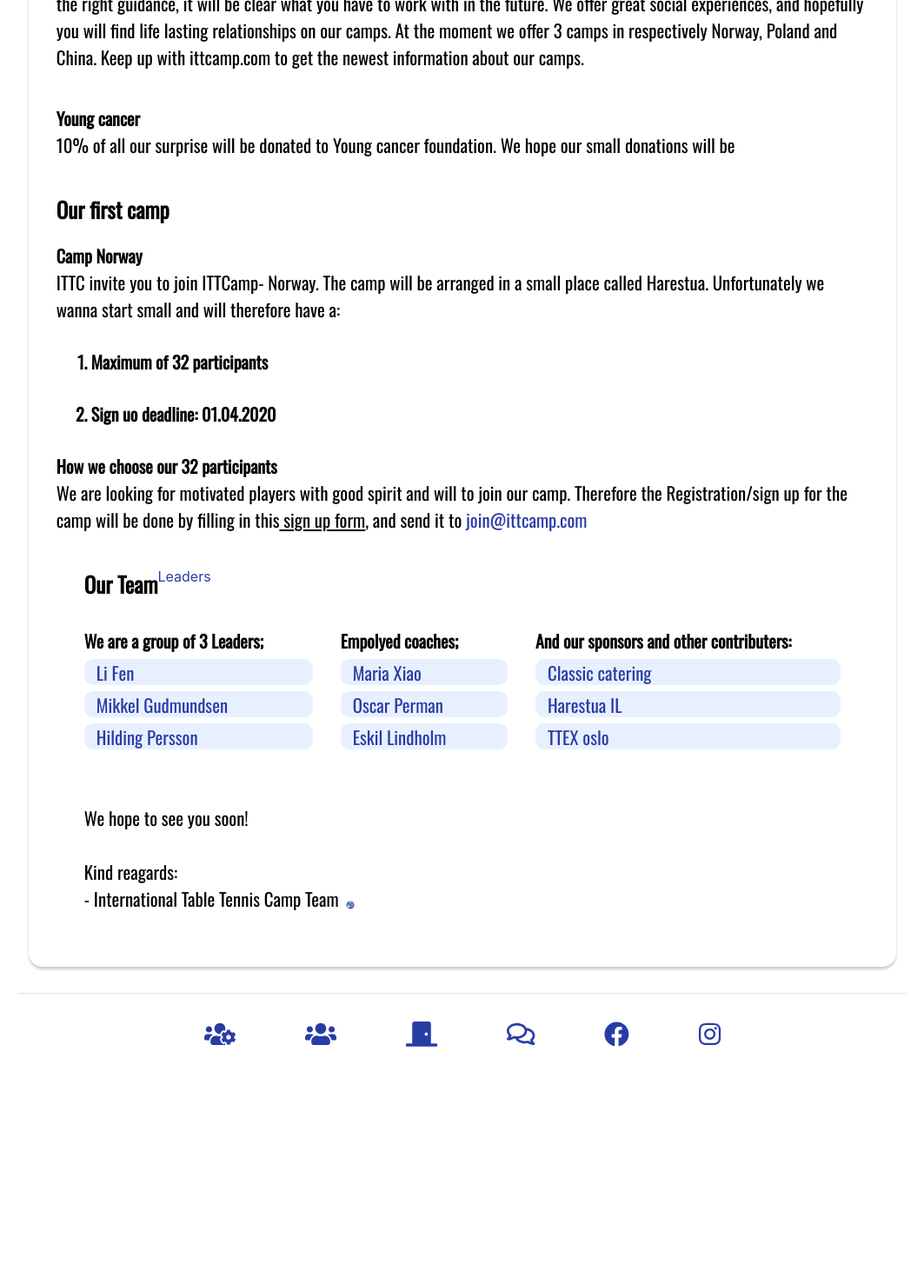
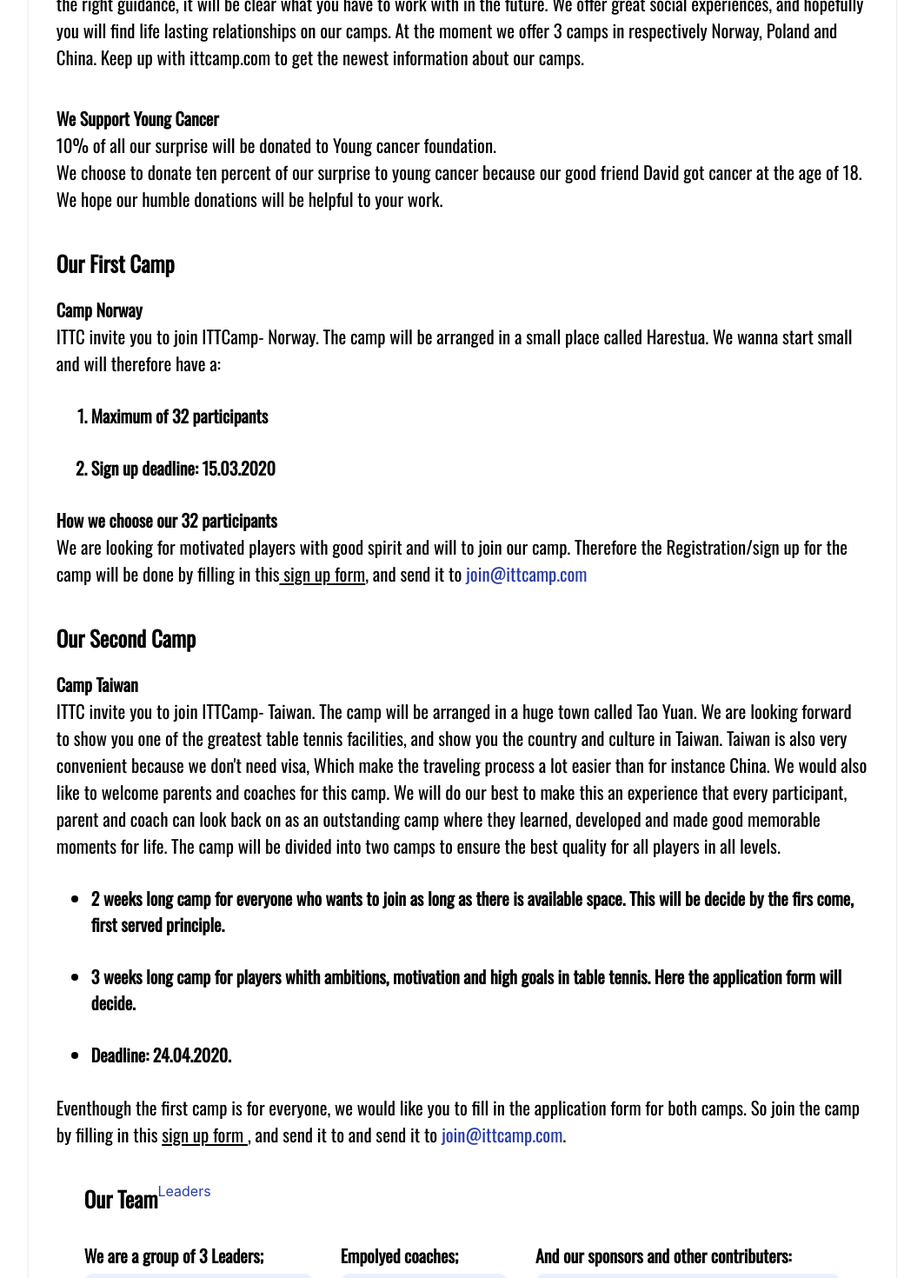
Before and after one commit to mikkelgud/InternationalTableTennisCamp, a React (Create React App) app: page /plan in a window 1280 px wide. Shown: the part 620-2090 px from the top of the page at 87% size, without its empty margins (108-1171 px from the left). Before the commit the page ends 1856 px from the top, so only its background shows below. Built offline with nearby package versions, Linux system fonts and the light colour scheme.

Commit message:
Added text to about us, and changed the footer styling

```diff
--- a/src/components/Footer.js
+++ b/src/components/Footer.js
@@ -1,6 +1,5 @@
 import React, {useState} from 'react';
 import styled from 'styled-components';
-import { StyledATagLink } from '../styleguides/StyledATagLink';
 import { withRouter } from "react-router-dom";
 import { FontAwesomeIcon } from '@fortawesome/react-fontawesome';
 
@@ -14,41 +13,35 @@ justify-content: center;
 `;
 
 const FooterStyleDivWrapper = styled.footer`
-align-items: space-between;
-justify-content: center;
+align-items: center;
+justify-content: space-between;
 position: relative;
-padding: 8px 40px;
+padding: 1rem;
 width: 80%;
 border-top: 1px solid #e1e4e8;
-margin-top: 20px;
+margin: 3rem 0;
 `;
 
 const Wrapper = styled.div`
-display: grid;
-grid-gap: 5rem;
+
+display: flex;
 align-items: center;
-justify-content: center;
-grid-template-columns: auto auto auto auto auto auto;
-position: absoulte;
-margin: 1.3rem;
-
-@media (max-width: 827px){
-    grid-template-columns: auto auto;
-grid-gap: 7rem;
-
-}
-
+justify-content: space-between;
+flex-wrap: wrap;
+width: 80%;
+margin: 1rem;
 `;
 
-const StyledIcon = styled.h1`
-margin: 0;
-font-size: 1.8rem;
-position: absoulte;
-
-&:hover{
-    font-size: 2.6rem;
-    margin: -0.5rem;
-}
+const StyledIcon = styled.a`
+text-decoration: none;
+  color:  black;
+  cursor: pointer;
+  font-size: 2rem;
+  position: absolute;
+  &:hover{
+    color: #283ca6;
+    font-size: 2.2rem;;
+  }
 `;
 
 
@@ -71,57 +64,45 @@ function Footer(props) {
             <FooterStyleDivWrapper>
                 <Wrapper>
                     <div>
-                        <StyledIcon>
-                            <StyledATagLink
+                        <StyledIcon
                                 onClick={() => { props.history.push("/aboutus"); }}>
                                 <FontAwesomeIcon icon="users-cog"/>
-                            </StyledATagLink>
                         </StyledIcon>
                     </div>
                     <div>
-                        <StyledIcon>
-                            <StyledATagLink
+                        <StyledIcon
                                 onClick={() => { props.history.push("/leaders"); }}>
                                 <FontAwesomeIcon icon="users"/>
-                                 </StyledATagLink>
                         </StyledIcon>
                     </div>
                     <div>
-                        <StyledIcon>
-                            <StyledATagLink
+                        <StyledIcon
                             onMouseEnter={()=> signUpItemOnHoverEffectToggle()}
                             onMouseLeave={()=> signUpItemOnHoverEffectToggle()}
                             href="mailto: join@ittcamp.com"
                                 onClick={() => { props.history.push("/signup") }} >
                                 <FontAwesomeIcon  icon={signUpIconState}/>
-                                </StyledATagLink>
                         </StyledIcon>
                     </div>
                     <div>
-                        < StyledIcon>
-                            <StyledATagLink
+                        < StyledIcon
                                 href="mailto: contactus@ittcamp.com" >
                                 <FontAwesomeIcon icon={["far","comments"]}/>
-                                </StyledATagLink>
                         </ StyledIcon>
                     </div>
                     <div>
-                        <StyledIcon>
-                            <StyledATagLink
+                        <StyledIcon
                                 target="blank"
                                 onClick={() => alert("Our facebook account is yet under development. Thank you for your interest :)")}>
-                                <FontAwesomeIcon icon={["fab", "facebook"]} />
-                            </StyledATagLink>
+                                <FontAwesomeIcon alt="facebook" icon={["fab", "facebook"]} />
                         </StyledIcon>
                     </div>
                     <div>
-                        <StyledATagLink
+                        <StyledIcon
                             target="blank"
                             href="https://www.instagram.com/ittcamp">
-                            <StyledIcon>
                                 <FontAwesomeIcon icon={["fab", "instagram"]} />
-                            </StyledIcon>
-                        </StyledATagLink>
+                        </StyledIcon>
                     </div>
                 </Wrapper>
             </FooterStyleDivWrapper>
--- a/src/components/camps/norwayCamp/NorwaySchedule.js
+++ b/src/components/camps/norwayCamp/NorwaySchedule.js
@@ -37,7 +37,7 @@ export default function Schedule(props) {
                 </StyledText>
                 <br/>
             </StyledText>
-            <StyledH3>Day 1 Tuesday 07.04.2020 -Welcome to Harestua</StyledH3>
+            <StyledH3>Day 1 Tuesday 07.04.2020 -Welcome to Harestua, Focus: basic footwork</StyledH3>
             <StyledText>
                 15.00-17.00- Arrival- Instalation and welcome to International Table Tennis Camp Norway. <br/>
                 17.00-18.00 Light food will be served<br/>
@@ -61,7 +61,7 @@ export default function Schedule(props) {
             21.00-21-45-  Let the games begin  <br/>
             22:00- In bed, no phones 22:30 totaly quiet <br/><br/>
             </StyledText>
-            <StyledH3>Day 3 - You just got served, did you receive? Focus: Tactics</StyledH3>
+            <StyledH3>Day 3 - You just got served, did you receive? Focus: Serv, Tactics and attitude</StyledH3>
             <StyledText>
             07.00- The show must go on, wake up.<br/>
             07.20-  Gathering, be ready to go outside.<br/>
@@ -82,9 +82,11 @@ export default function Schedule(props) {
                 07.30- Wake up<br/>
                 07.45- Let's get outside for some fresh air again<br/>
                 08.20- Breakfast<br/>
-                09.00-11.30 last practice <br/>
-                12.00- 13.30 lunch, clean up and Sum up.<br/>
-                14.00-17.00 Thanks for now, time to go home. (Pick ups and travels home)<br/>
+                09.00-11.30 some Repetition with match-realated exercises<br/>
+                12.00- 13.30 lunch, clean up.<br/>
+                14.30- 17:00 some team matches at the end <br/>
+                17.00-18.00 sum up of the camp <br/>
+                18.00-20.00 Thanks for now, hope to see you again in Taiwan :). (Pick ups and home-travels)<br/>
             </StyledText>
         </StyledDiv>
     )
--- a/src/components/generalnfoPages/AboutUs.js
+++ b/src/components/generalnfoPages/AboutUs.js
@@ -93,27 +93,29 @@ export default function AboutUs(props) {
         </StyledText>
         <br />
         <br />
-        <StyledH3>Young cancer</StyledH3>
+        <StyledH3>We Support Young Cancer</StyledH3>
         <StyledText>
-          10% of all our surprise will be donated to Young cancer foundation.
-          We hope our small donations will be
+          10% of all our surprise will be donated to Young cancer foundation. <br/>
+          We choose to donate ten percent of our surprise to young cancer
+          because our good friend David got cancer at the age of 18.
+          We hope our humble donations will be helpful to your work.
         </StyledText>
         <br/>
         <br/>
-        <StyledSTextSectionHeader>Our first camp</StyledSTextSectionHeader>
+        <StyledSTextSectionHeader>Our First Camp</StyledSTextSectionHeader>
         <br />
         <StyledH3>Camp Norway</StyledH3>
         <StyledText>
           ITTC invite you to join ITTCamp- Norway.
           The camp will be arranged in a small place called Harestua.
-          Unfortunately we wanna start small and will therefore have a:
+           We wanna start small and will therefore have a:
           </StyledText>
         <StyledH3>
           <ol>
             <br />
             <li>Maximum of 32 participants</li>
             <br />
-            <li>Sign uo deadline: 01.04.2020 <br /> </li>
+            <li>Sign up deadline: 15.03.2020 <br /> </li>
           </ol>
           <br />
 
@@ -124,6 +126,47 @@ export default function AboutUs(props) {
           Therefore the Registration/sign up for the camp will be done by filling in this
           <StyledATagLinkLocal href={ApplicationForm}> sign up form</StyledATagLinkLocal>, and send it to
            <StyledATagLink href="mailto: join@ittcamp.com"> join@ittcamp.com</StyledATagLink>
+        </StyledText>
+        <br />
+        <br />
+        <StyledSTextSectionHeader>Our Second Camp</StyledSTextSectionHeader>
+        <br />
+        <StyledH3>Camp Taiwan</StyledH3>
+        <StyledText>
+          ITTC invite you to join ITTCamp- Taiwan.
+          The camp will be arranged in a huge town called Tao Yuan.
+          We are looking forward to show you one of the greatest table tennis
+          facilities, and show you the country and culture in Taiwan.
+          Taiwan is also very convenient because we don't need visa,
+          Which make the traveling process a lot easier than for instance China.
+          We would also like to welcome parents and coaches for this camp.
+          We will do our best to make this an experience that every participant, parent and coach can look back on
+          as an outstanding camp where they learned, developed and made good memorable moments for life.
+          The camp will be divided into two camps to ensure the best quality for all players in all levels.
+          </StyledText>
+        <StyledH3>
+          <ul>
+            <br />
+            <li> 2 weeks long camp for everyone who wants to join as long as there is available space.
+               This will be decide by the firs come, first served principle.
+               </li>
+            <br />
+            <li> 3 weeks long camp for players whith ambitions, motivation and high goals in table tennis.
+              Here the application form will decide.
+              </li>
+              <br />
+          <li>
+            Deadline: 24.04.2020.
+          </li>
+          </ul>
+          <br />
+        </StyledH3>
+        <StyledText>
+          </StyledText>
+        <StyledText>
+          Eventhough the first camp is for everyone, we would like you to fill in the application form for both camps.
+          So join the camp by filling in this <StyledATagLinkLocal href={ApplicationForm}> sign up form </StyledATagLinkLocal>, and send it to
+          and send it to <StyledATagLink href="mailto: join@ittcamp.com"> join@ittcamp.com</StyledATagLink>.
         </StyledText>
         <br />
         <br />
```
